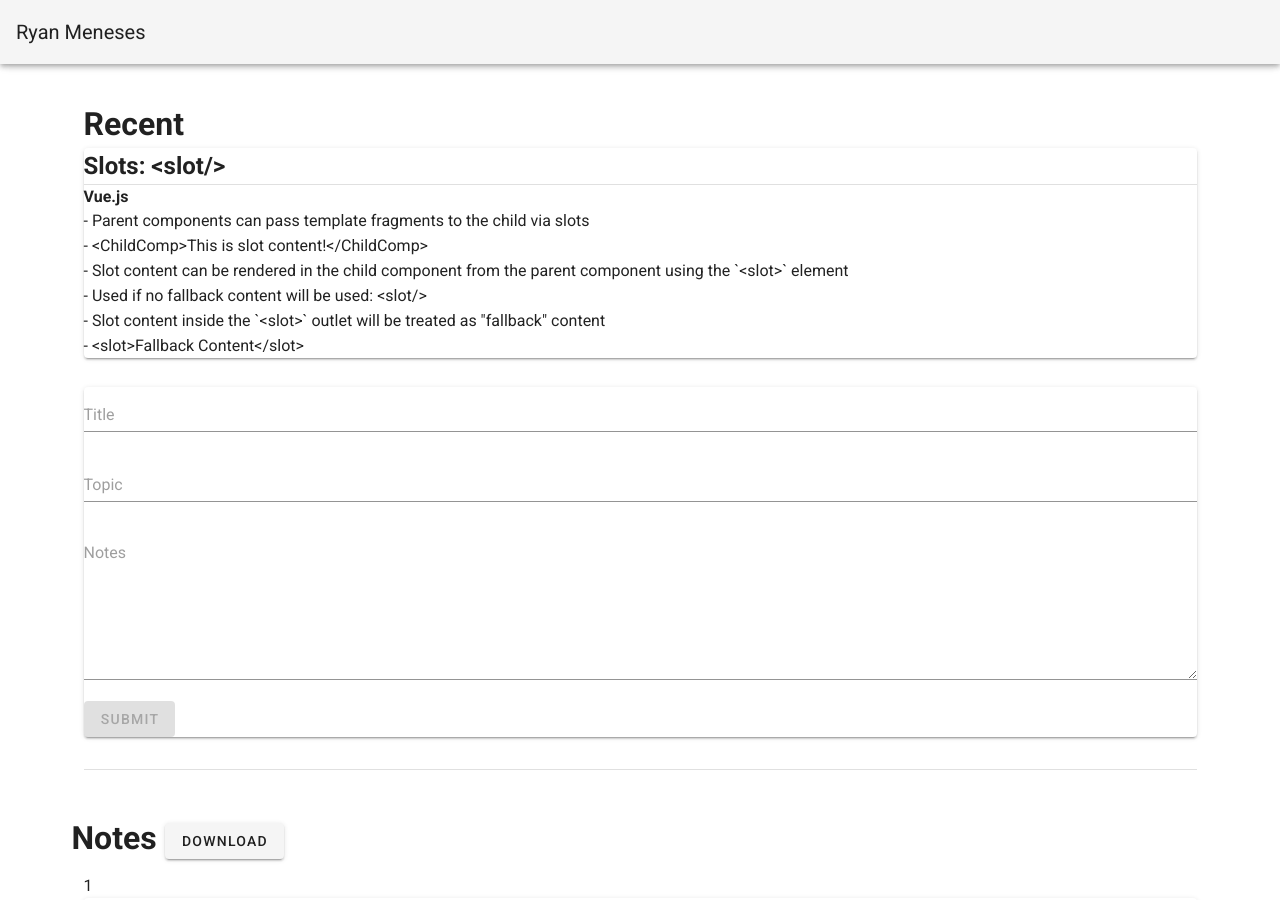
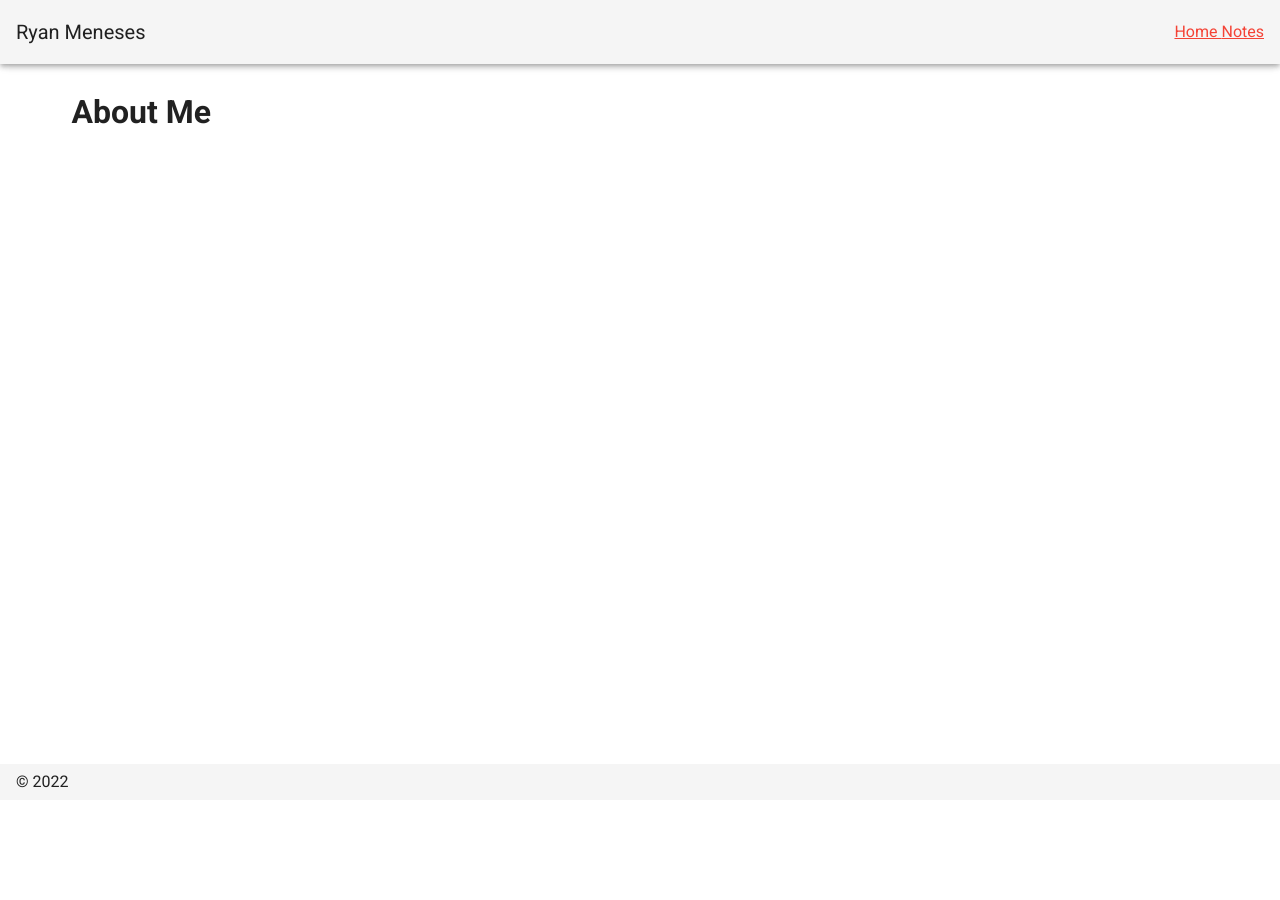
Before and after one commit to hiyaryan/ryanmeneses-dev, a Nuxt app: page / in a window 1280 px wide. Shown: the top 900 px of the page. After the commit the page ends 800 px from the top, so only its background shows below. Built offline with nearby package versions, Linux system fonts and the light colour scheme.

Commit message:
Refactor notes to separate notes page.

```diff
--- a/assets/variables.scss
+++ b/assets/variables.scss
@@ -6,4 +6,9 @@
 //$font-size-root: 100px;
 
 $body-font-family: 'Sans';
-$title-font: 'Sans'
+$title-font: 'Sans';
+
+.nav-items {
+  flex: auto;
+  align-content: center;
+}
--- a/layouts/default.vue
+++ b/layouts/default.vue
@@ -6,8 +6,16 @@
       app
     >
       <v-toolbar-title v-text="title" />
-      <nav class="items-center justify-center hidden h-full lg:flex" />
+      <nav class="items-center justify-center h-full lg:flex" />
       <v-spacer />
+      <div class="nav-items">
+        <NuxtLink to="/">
+          Home
+        </NuxtLink>
+        <NuxtLink to="/notes">
+          Notes
+        </NuxtLink>
+      </div>
     </v-app-bar>
     <v-main>
       <v-container>
--- a/pages/index.vue
+++ b/pages/index.vue
@@ -1,44 +1,15 @@
 <template>
   <v-container>
-    <SpotlightNoteCard />
-    <NewNoteCard />
-    <h1>
-      Notes
-      <v-btn @click="saveFile">
-        Download
-      </v-btn>
-    </h1>
-    <NoteCards
-      v-for="note in getNoteCards"
-      :id="note.id"
-      :key="note.id"
-      :title="note.title"
-      :topic="note.topic"
-      :notes="note.notes"
-    />
+      <h1>About Me</h1>
   </v-container>
 </template>
 
 <script>
-import { mapGetters, mapMutations } from 'vuex'
-import noteCards from 'static/notes.json'
-
 export default {
-  name: 'IndexPage',
-  computed: {
-    ...mapGetters(['getNoteCards'])
-  },
-  mounted () {
-    this.setNoteCards(noteCards)
-  },
-  methods: {
-    ...mapMutations(['setNoteCards']),
-    saveFile () {
-      const a = document.createElement('a')
-      a.href = window.URL.createObjectURL(new Blob([JSON.stringify(this.getNoteCards)], { type: 'application/json' }))
-      a.download = 'notes.json'
-      a.click()
-    }
-  }
+  name: 'IndexPage'
 }
 </script>
+
+<style scoped>
+
+</style>
--- /dev/null
+++ b/pages/notes.vue
@@ -0,0 +1,48 @@
+<template>
+  <v-container>
+    <SpotlightNoteCard />
+    <NewNoteCard />
+    <h1>
+      Notes
+      <v-btn @click="saveFile">
+        Download
+      </v-btn>
+    </h1>
+    <NoteCards
+      v-for="note in getNoteCards"
+      :id="note.id"
+      :key="note.id"
+      :title="note.title"
+      :topic="note.topic"
+      :notes="note.notes"
+    />
+  </v-container>
+</template>
+
+<script>
+import { mapGetters, mapMutations } from 'vuex'
+import noteCards from 'static/notes.json'
+
+export default {
+  name: 'NotesPage',
+  computed: {
+    ...mapGetters(['getNoteCards'])
+  },
+  mounted () {
+    this.setNoteCards(noteCards)
+  },
+  methods: {
+    ...mapMutations(['setNoteCards']),
+    saveFile () {
+      const a = document.createElement('a')
+      a.href = window.URL.createObjectURL(new Blob([JSON.stringify(this.getNoteCards)], { type: 'application/json' }))
+      a.download = 'notes.json'
+      a.click()
+    }
+  }
+}
+</script>
+
+<style scoped>
+
+</style>
```
